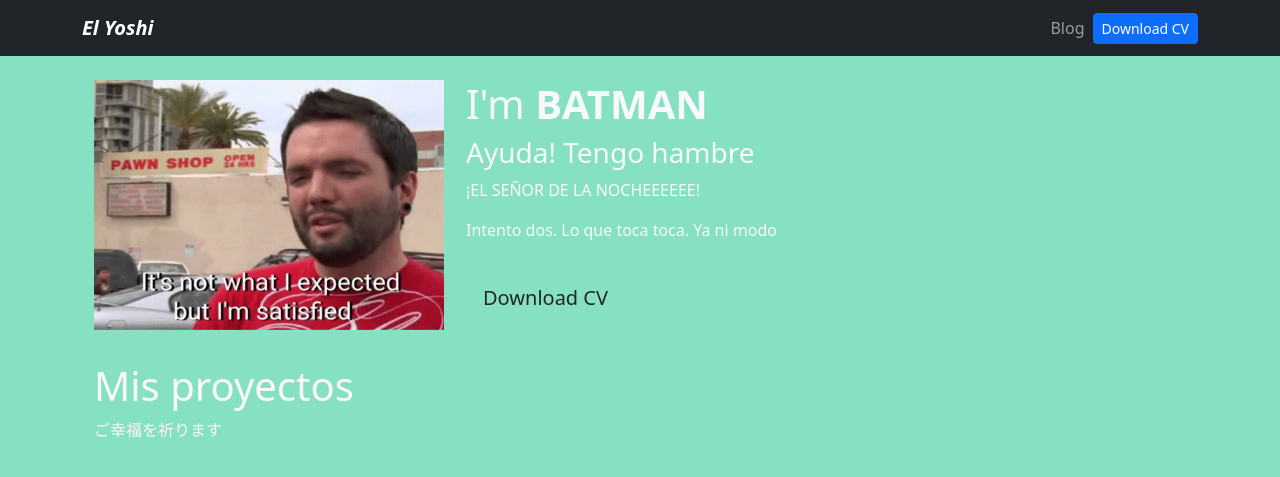
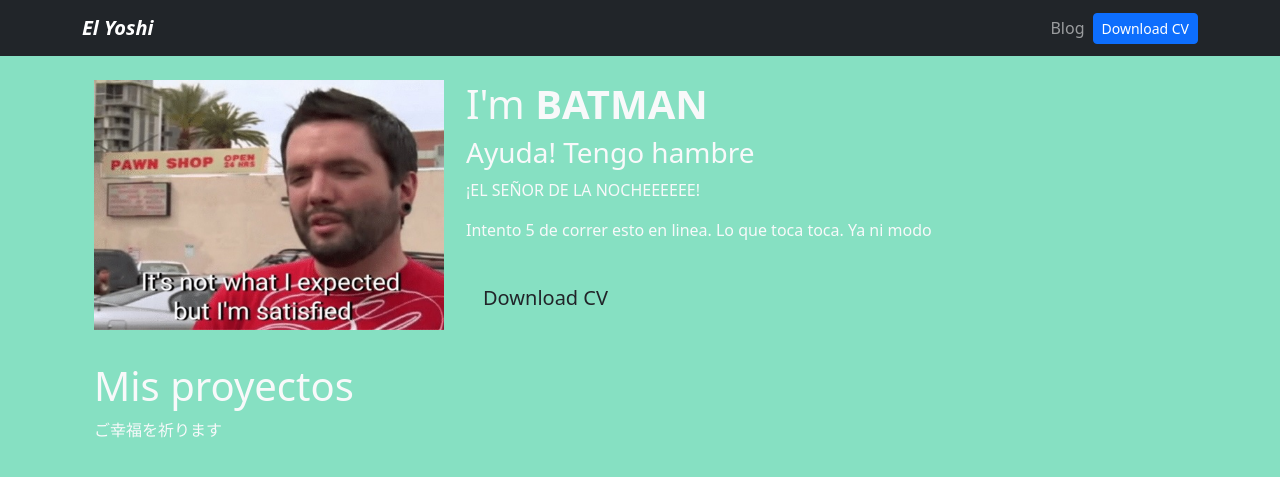
Before and after one commit to joshuef03/django_shukudai_jf, a Django app: page / in a window 1280 px wide. Shown: the top 477 px of the page. Run offline with Django 4.2, Linux system fonts and the light colour scheme; data that the repository does not hold is empty.

Commit message:
modificacion de home.html

```diff
--- a/portfolio/templates/home.html
+++ b/portfolio/templates/home.html
@@ -10,7 +10,7 @@
         <h1> I'm <strong> BATMAN </strong></h1>
         <h3> Ayuda! Tengo hambre </h3>
         <p> ¡EL SEÑOR DE LA NOCHEEEEEE! </p>
-        <P> Intento dos. Lo que toca toca. Ya ni modo </p>
+        <P> Intento 5 de correr esto en linea. Lo que toca toca. Ya ni modo </p>
         <a class="btn btn-primay btn-lg rounded-0 my-3" href="{% static 'curriculum.pdf' %}" target="_blank">Download CV</a>
     </div>
 </header>
```
